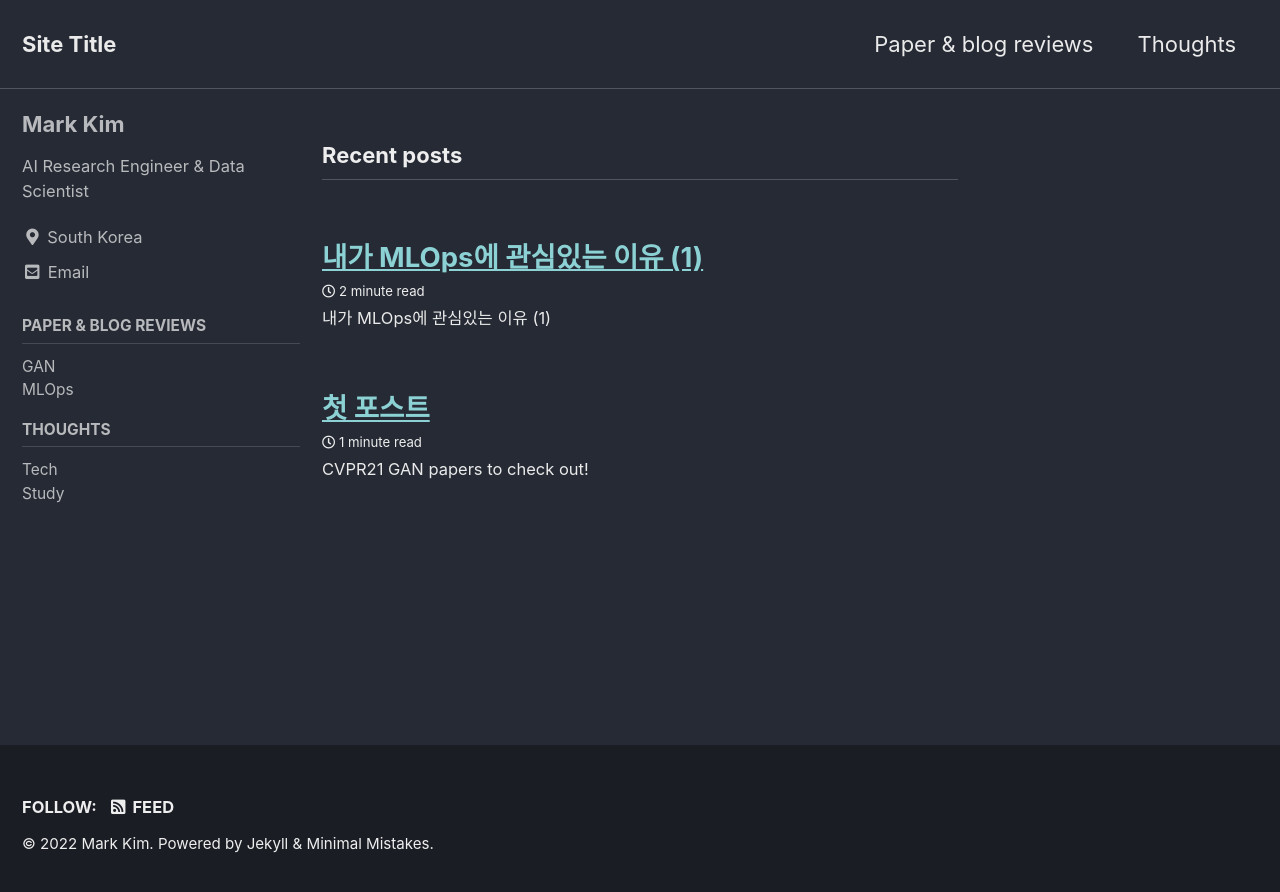
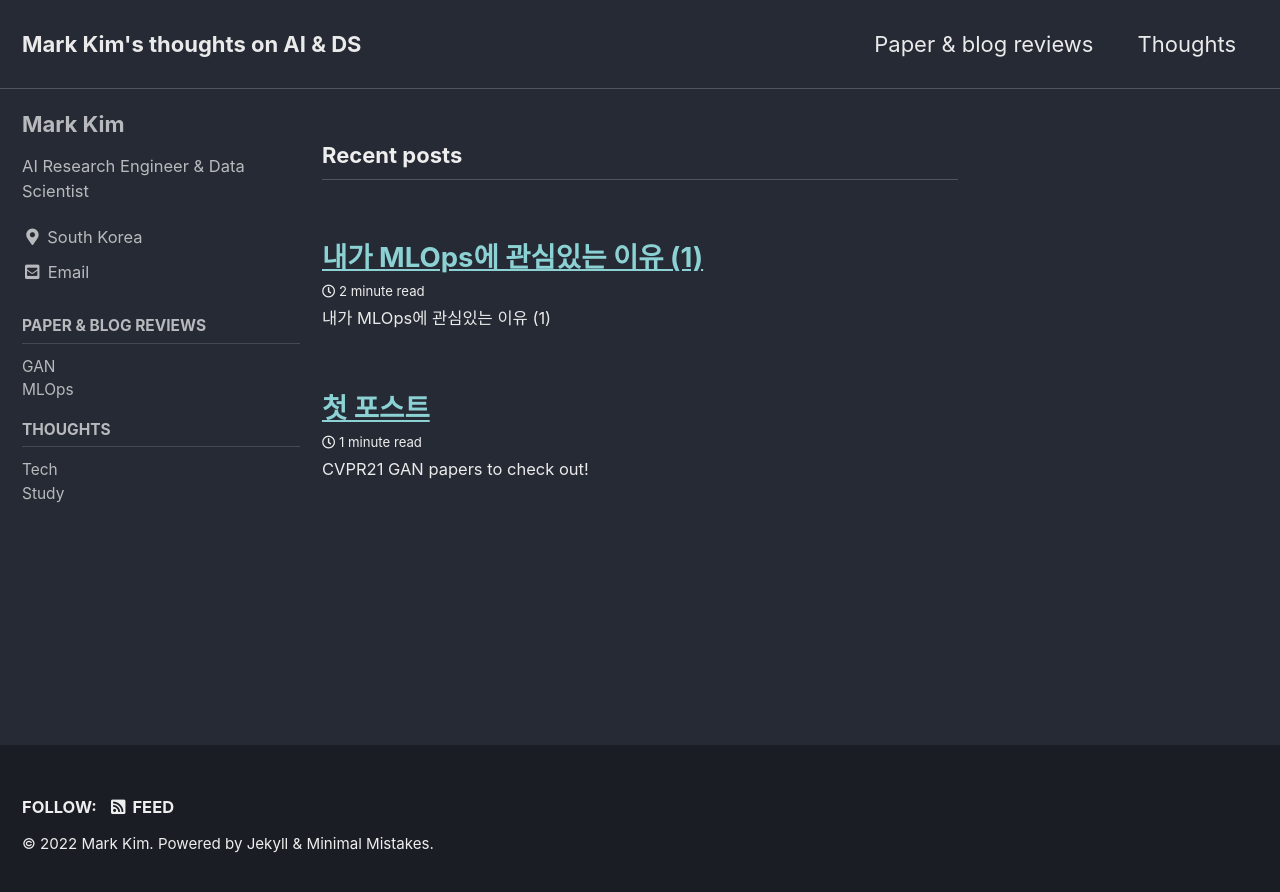
Before and after one commit to jis478/test_page, a Jekyll site: the page built from index.html, in a window 1280 px wide. Shown: the top 892 px of the page. Built offline with Jekyll 4.4.1, drawn with Linux system fonts in a browser that asks for light colours; cached includes are drawn as plain includes; the list of posts is cut into pages by our own code.

Commit message:
Update _config.yml

```diff
--- a/_config.yml
+++ b/_config.yml
@@ -16,7 +16,7 @@ minimal_mistakes_skin    : "dark" # "air", "aqua", "contrast", "dark", "dirt", "
 
 # Site Settings
 locale                   : "en-US"
-title                    : "Site Title"
+title                    : "Mark Kim's thoughts on AI & DS"
 title_separator          : "-"
 subtitle                 : # site tagline that appears below site title in masthead
 name                     : "Mark Kim"
```
